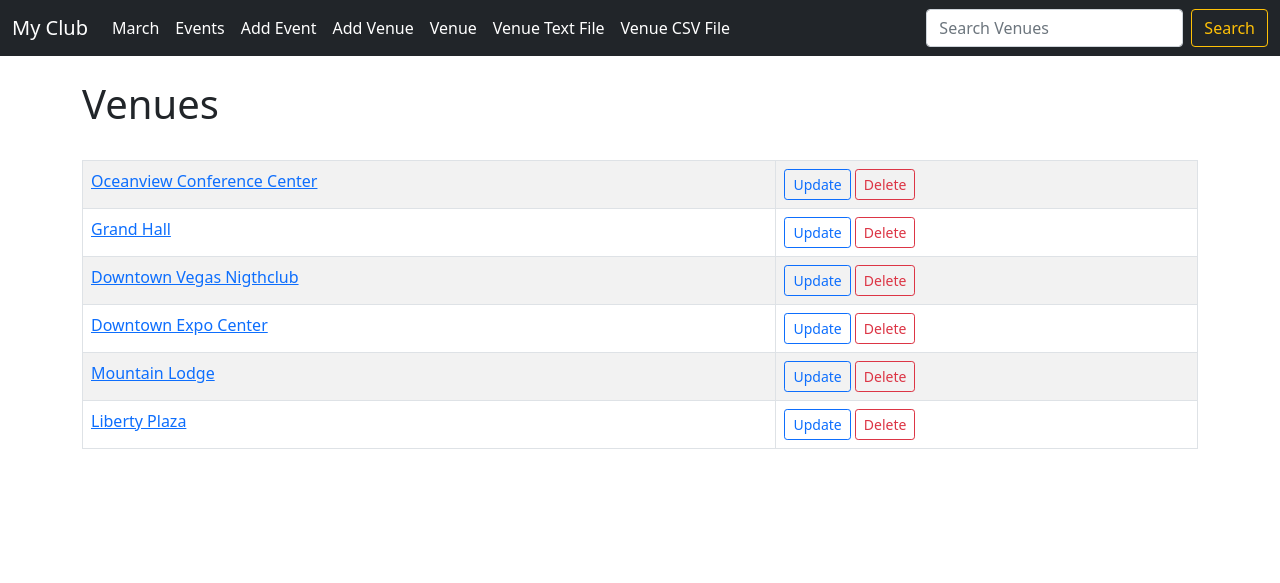
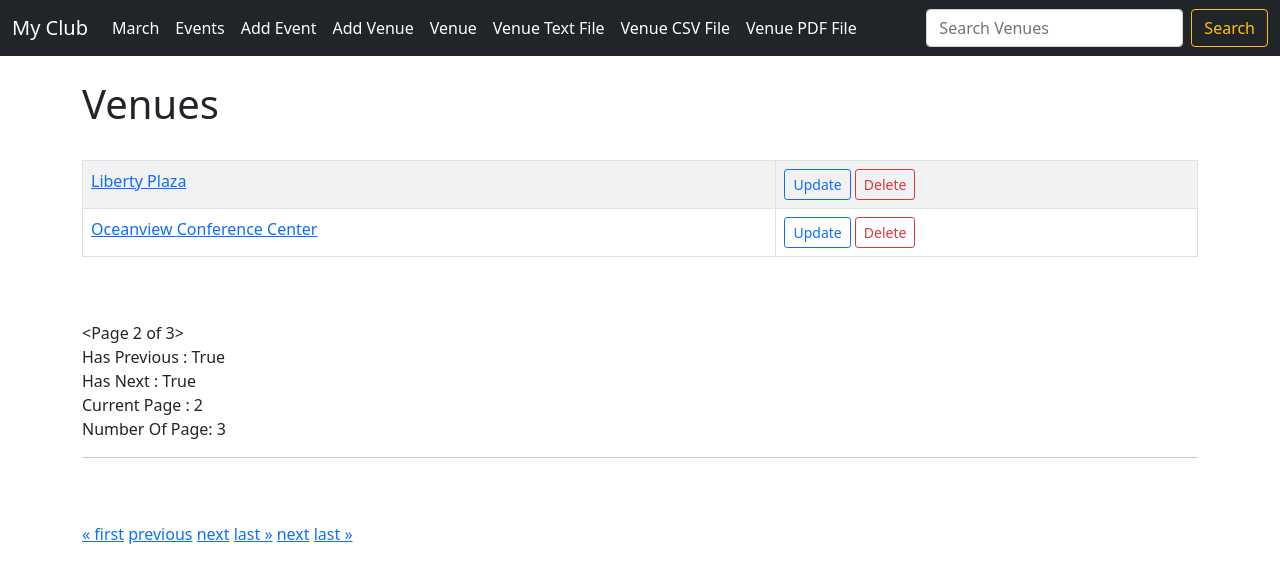
Before and after one commit to Kiniboua/formation-django, a Django app: page /list_venues?page=2 in a window 1280 px wide. Shown: the top 583 px of the page. Run offline with Django 5.2, Linux system fonts and the light colour scheme; data comes from the database, SQL or seed files in the repository.

Commit message:
Pagination

```diff
--- a/events/templates/events/navbar.html
+++ b/events/templates/events/navbar.html
@@ -33,6 +33,10 @@
             <a class="nav-link active" aria-current="page" href={% url "venue_csv"%}  >Venue CSV File  </a>
           </li>
 
+          <li class="nav-item">
+            <a class="nav-link active" aria-current="page" href={% url "venue_pdf"%}  >Venue PDF File  </a>
+          </li>
+
 
 
 
--- a/events/templates/events/venue.html
+++ b/events/templates/events/venue.html
@@ -8,7 +8,7 @@
 
     </thead>
     <tbody>
-      {% for venue in venue_list %}
+      {% for venue in venues %}
       <tr>
         <td>
           <a href="{% url 'show_venue' venue.id %}">
@@ -27,4 +27,26 @@
       {% endfor %}
     </tbody>
   </table>
+  <br/><br/>
+  {{ venues }}<br/>
+  Has Previous : {{ venues.has_previous }}<br/>
+  Has Next : {{ venues.has_next }}<br/>
+  Current Page : {{ venues.number }}<br/>
+  Number Of Page: {{ venues.paginator.num_pages }}<br/>
+  <hr><br/><br/>
+
+  {% if venues.has_previous %}
+    <a href="?page=1">&laquo; first</a>
+    <a href="?page={{ venues.previous_page_number }}">previous</a>
+  {% endif %}
+
+  {% if venues.has_next %}
+    <a href="?page={{ venues.next_page_number }}">next</a>
+    <a href="?page={{ venues.paginator.num_pages }}">last &raquo;</a>
+  {% endif %}
+
+  {% if venues.has_next %}
+    <a href="?page={{ venues.next_page_number }}">next</a>
+    <a href="?page={{ venues.paginator.num_pages }}">last &raquo;</a>
+  {% endif %}
 {% endblock %}
--- a/events/urls.py
+++ b/events/urls.py
@@ -16,5 +16,6 @@ urlpatterns = [
     path('delete_venue/<venue_id>', views.delete_venue, name='delete-venue'),
     path('venue_text', views.venue_text, name='venue_text'),
     path('venue_csv', views.venue_csv, name='venue_csv'),
+    path('venue_pdf', views.venue_pdf, name='venue_pdf'),
 
 ]
--- a/events/views.py
+++ b/events/views.py
@@ -7,7 +7,58 @@ from .models import Events, Venue
 from .forms import VenueForm, EventsForm
 from django.http import HttpResponse
 import csv
+# Import PDF Staff
+from django.http import FileResponse
+import io
+from reportlab.pdfgen import canvas
+from reportlab.lib.units import inch
+from reportlab.lib.pagesizes import letter
 
+# Import Pagination Staff
+from django.core.paginator import Paginator
+
+
+
+# Generate a PDF File Venue List
+def venue_pdf(request):
+    # Create Bytestream buffer
+    buf = io.BytesIO()
+    # Create Canvas
+    c = canvas.Canvas(buf, pagesize=letter, bottomup=0)
+    # Create a Text Object
+    textob = c.beginText()  # Add parentheses to call the function
+    textob.setTextOrigin(inch, inch)
+    textob.setFont("Helvetica", 14)
+    # Add some lines of text
+    #lines = [
+     #   "This is line 1",
+      #  "This is line 2",
+      #  "This is line 3",
+    #]
+
+    # Designate The Model
+    venues = Venue.objects.all()
+    # Create Blank List
+    lines = []
+
+    for venue in venues:
+        lines.append(venue.name)
+        lines.append(venue.address)
+        lines.append(venue.zip_code)
+        lines.append(venue.phone)
+        lines.append(venue.web)
+        lines.append(venue.email_address)
+        lines.append("=============================")
+    # Loop
+    for line in lines:
+        textob.textLine(line)
+    # Finish Up
+    c.drawText(textob)
+    c.showPage()
+    c.save()
+    buf.seek(0)
+
+    return FileResponse(buf, as_attachment=True, filename='venues.pdf')
 
 # Generate CSV File Venue List
 def venue_csv(request):
@@ -131,8 +182,17 @@ def show_venue(request, venue_id):
 
 
 def list_venues(request):
-    venue_list = Venue.objects.all().order_by('?')
-    return render(request,'events/venue.html',{'venue_list':venue_list,})
+    venue_list = Venue.objects.all()
+
+    # Set up Pagination
+    p = Paginator(venue_list, 2)  # Utilise la variable venue_list pour la pagination
+    page_number = request.GET.get('page')  # Utilise .get() pour obtenir la valeur de 'page'
+    venues = p.get_page(page_number)  # Récupère l'objet de la page
+
+    return render(request, 'events/venue.html', {
+        'venue_list': venue_list,  # Cette ligne peut être retirée si elle n'est pas nécessaire
+        'venues': venues
+    })
 
 def add_venue(request):
     submitted = False
```
